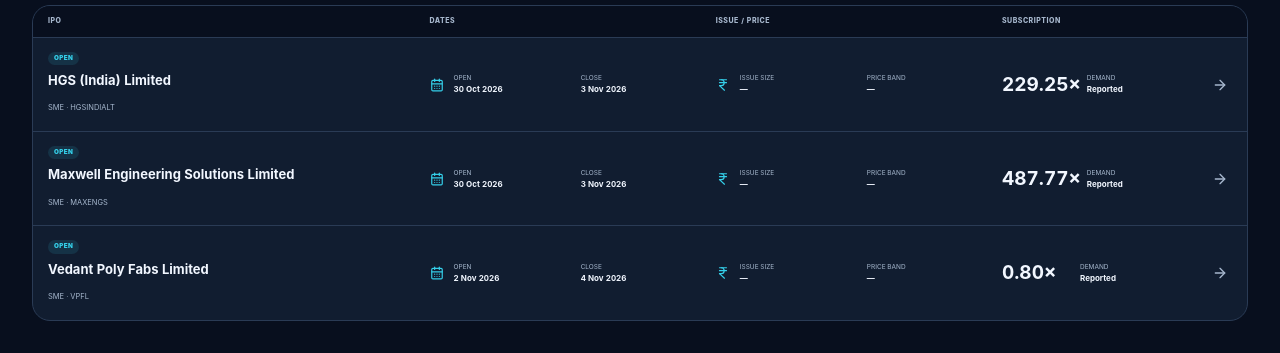
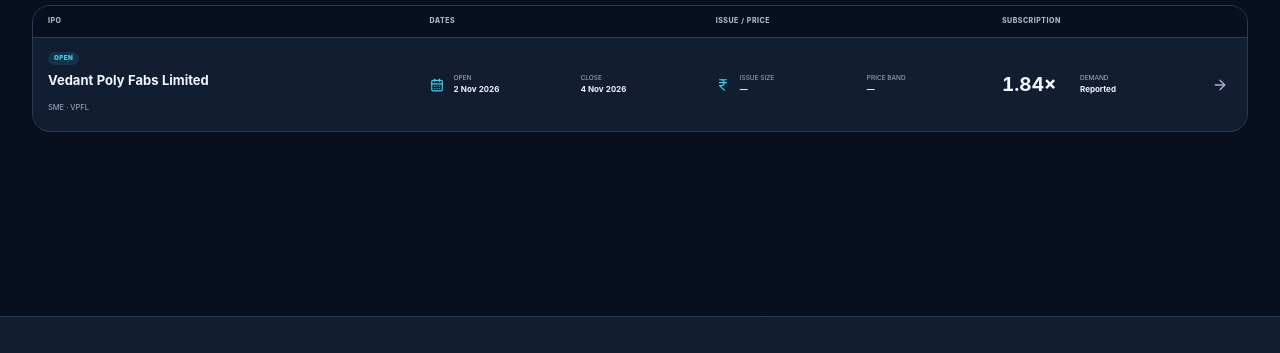
Before and after one commit to aqdas1820/credonomics-site, a Next.js app: page /ipo/sme in a window 1280 px wide. Shown: the part 599-952 px from the top of the page. Built offline with nearby package versions, Linux system fonts and the light colour scheme; no server answers.

Commit message:
Refresh IPO market and filing intelligence

```diff
--- a/app/data/ipo-market-master.generated.ts
+++ b/app/data/ipo-market-master.generated.ts
@@ -4,68 +4,16 @@
 import type { IpoMarketRecord } from './ipo-types'
 
 export const ipoMarketMasterMeta = {
-  "generatedAt": "2026-11-03T10:45:25.568Z",
-  "recordCount": 4,
-  "nseCount": 4,
+  "generatedAt": "2026-11-04T10:48:29.845Z",
+  "recordCount": 1,
+  "nseCount": 1,
   "bseCount": 0,
-  "activeCount": 3,
+  "activeCount": 1,
   "upcomingCount": 0,
-  "sourceStatus": "NSE API 4 · BSE SME unavailable · BSE mainboard 0"
+  "sourceStatus": "NSE API 1 · BSE SME unavailable · BSE mainboard 0"
 } as const
 
 export const ipoMarketMaster: IpoMarketRecord[] = [
-  {
-    "slug": "hgs-india-ltd-a324a37",
-    "companyName": "HGS (India) Limited",
-    "symbol": "HGSINDIALT",
-    "marketSegment": "sme",
-    "status": "open",
-    "securityType": "SME",
-    "issue": {
-      "openDate": "2026-10-30",
-      "closeDate": "2026-11-03",
-      "exchange": [
-        "NSE"
-      ]
-    },
-    "subscription": {
-      "total": 229.25,
-      "updatedAt": "2026-11-03T10:45:25.568Z",
-      "sourceUrl": "https://www.nseindia.com/market-data/issue-information?series=SME&symbol=HGSINDIALT&type=Active"
-    },
-    "sharesOffered": 2066400,
-    "sharesBid": 473712000,
-    "marketSource": "NSE",
-    "sourceUrl": "https://www.nseindia.com/market-data/all-upcoming-issues-ipo",
-    "issueInfoUrl": "https://www.nseindia.com/market-data/issue-information?series=SME&symbol=HGSINDIALT&type=Active",
-    "fetchedAt": "2026-11-03T10:45:25.568Z"
-  },
-  {
-    "slug": "maxwell-engineering-solutions-ltd-a9fc32b",
-    "companyName": "Maxwell Engineering Solutions Limited",
-    "symbol": "MAXENGS",
-    "marketSegment": "sme",
-    "status": "open",
-    "securityType": "SME",
-    "issue": {
-      "openDate": "2026-10-30",
-      "closeDate": "2026-11-03",
-      "exchange": [
-        "NSE"
-      ]
-    },
-    "subscription": {
-      "total": 487.77,
-      "updatedAt": "2026-11-03T10:45:25.568Z",
-      "sourceUrl": "https://www.nseindia.com/market-data/issue-information?series=SME&symbol=MAXENGS&type=Active"
-    },
-    "sharesOffered": 2624000,
-    "sharesBid": 1279898400,
-    "marketSource": "NSE",
-    "sourceUrl": "https://www.nseindia.com/market-data/all-upcoming-issues-ipo",
-    "issueInfoUrl": "https://www.nseindia.com/market-data/issue-information?series=SME&symbol=MAXENGS&type=Active",
-    "fetchedAt": "2026-11-03T10:45:25.568Z"
-  },
   {
     "slug": "vedant-poly-fabs-ltd-ba0db5c",
     "companyName": "Vedant Poly Fabs Limited",
@@ -81,44 +29,15 @@ export const ipoMarketMaster: IpoMarketRecord[] = [
       ]
     },
     "subscription": {
-      "total": 0.8,
-      "updatedAt": "2026-11-03T10:45:25.568Z",
+      "total": 1.84,
+      "updatedAt": "2026-11-04T10:48:29.845Z",
       "sourceUrl": "https://www.nseindia.com/market-data/issue-information?series=SME&symbol=VPFL&type=Active"
     },
     "sharesOffered": 6030000,
-    "sharesBid": 4808400,
+    "sharesBid": 11082000,
     "marketSource": "NSE",
     "sourceUrl": "https://www.nseindia.com/market-data/all-upcoming-issues-ipo",
     "issueInfoUrl": "https://www.nseindia.com/market-data/issue-information?series=SME&symbol=VPFL&type=Active",
-    "fetchedAt": "2026-11-03T10:45:25.568Z"
-  },
-  {
-    "slug": "bombay-coated-and-special-steels-ltd-cc1e6f7",
-    "companyName": "Bombay Coated and Special Steels Limited",
-    "symbol": "BCSSL",
-    "marketSegment": "mainboard",
-    "status": "closed",
-    "securityType": "EQ",
-    "issue": {
-      "priceBandLow": 78,
-      "priceBandHigh": 82,
-      "openDate": "2026-10-29",
-      "closeDate": "2026-11-02",
-      "exchange": [
-        "NSE"
-      ]
-    },
-    "subscription": {
-      "total": 32.733611395189214,
-      "updatedAt": "2026-11-03T10:45:25.568Z",
-      "sourceUrl": "https://www.nseindia.com/market-data/issue-information?series=EQ&symbol=BCSSL&type=Active"
-    },
-    "sharesOffered": 16533012,
-    "sharesBid": 541185190,
-    "estimatedIssueValueCr": 135.57,
-    "marketSource": "NSE",
-    "sourceUrl": "https://www.nseindia.com/market-data/all-upcoming-issues-ipo",
-    "issueInfoUrl": "https://www.nseindia.com/market-data/issue-information?series=EQ&symbol=BCSSL&type=Active",
-    "fetchedAt": "2026-11-03T10:45:25.568Z"
+    "fetchedAt": "2026-11-04T10:48:29.845Z"
   }
 ]
```
Also changed, not shown: app/data/ipo-discovery.generated.ts (+6 -6 lines), public/data/ipo/discovery.json (+6 -6 lines), public/data/ipo/market-master.json (+9 -90 lines).
